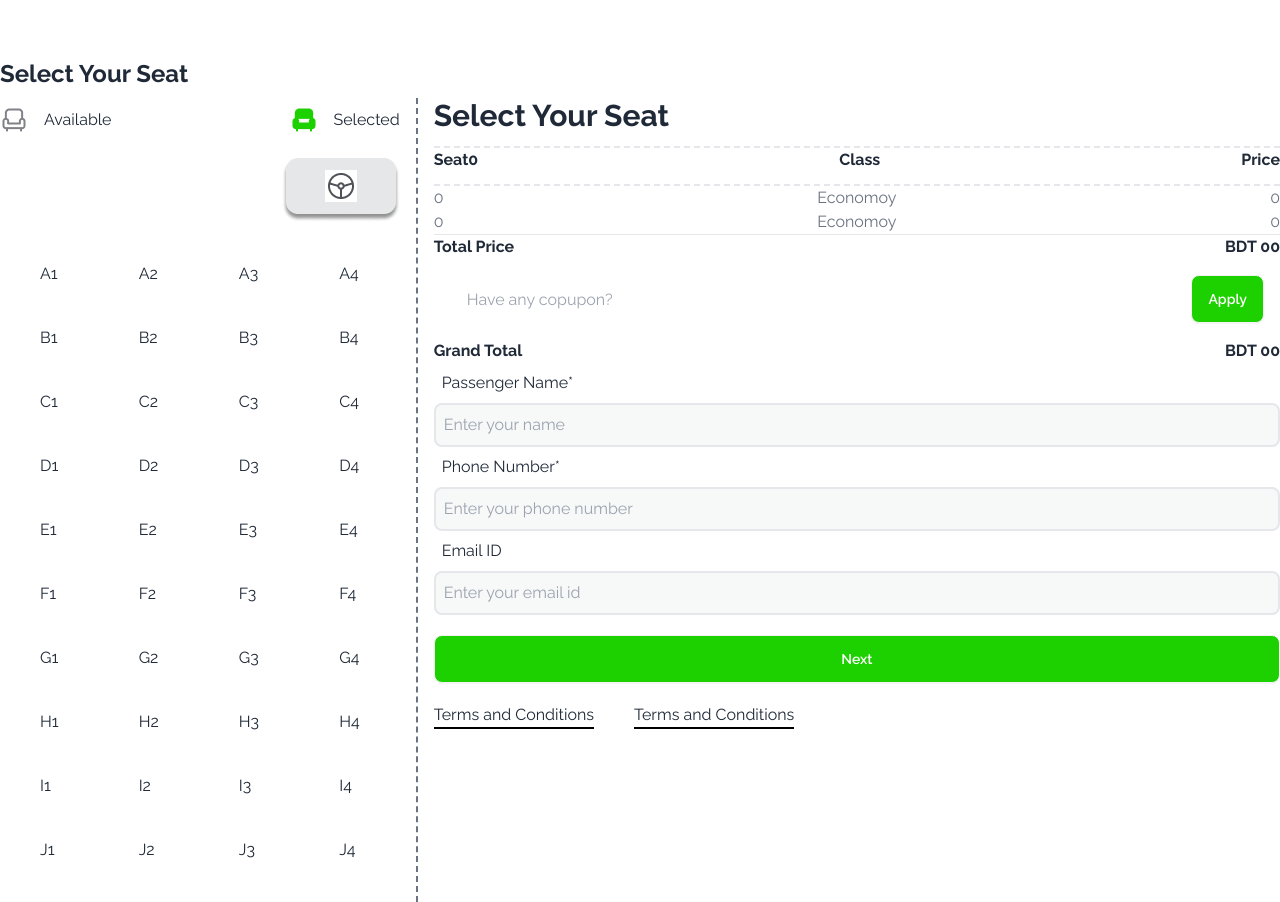
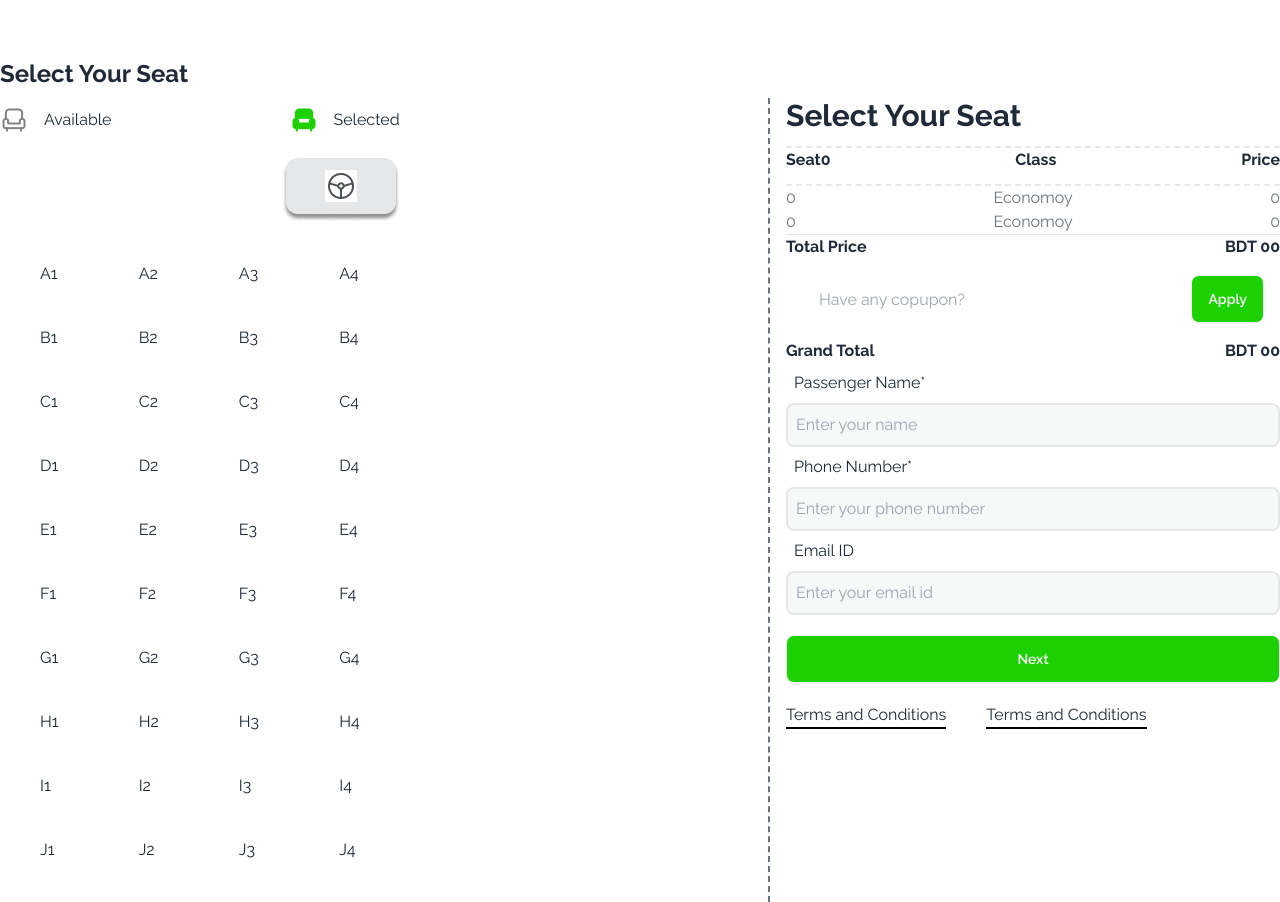
Before and after one commit to Ismail9942/busTravels, a plain HTML site: page index.html in a window 1280 px wide. Shown: the part 1944-2846 px from the top of the page. Drawn offline with nearby package versions, Linux system fonts and the light colour scheme.

Commit message:
my first commit

```diff
--- a/index.html
+++ b/index.html
@@ -167,7 +167,7 @@
                     <img class="" src="images/driv.png" alt="">
                 </div>
                 <div class="flex justify-between">
-                    <div class="flex justify-between items-center flex-1">
+                    <div class="flex justify-between w-[70%]">
 
                         <div class="row">
                             <div class="seat m-10"><button>A1</button></div>
@@ -223,9 +223,9 @@
                     </div>
                 </div>
             </div>
-            <div class="mt-10 flex-1 ml-4 pl-4 border-l-2 border-dashed border-gray-500">
+            <div class="mt-10 w-[40%] ml-4 pl-4 border-l-2 border-dashed border-gray-500">
                 <h3 class="text-3xl font-bold border-b-2 border-dashed pb-3">Select Your Seat</h3>
-                <div class="flex-1">
+                <div class="">
                     <div class="flex justify-between border-b-2 border-dashed pb-3 ">
                         <h4 class="font-bold">Seat<span id="">0</span></h4>
                         <h4 class="font-bold">Class</h4>
```
